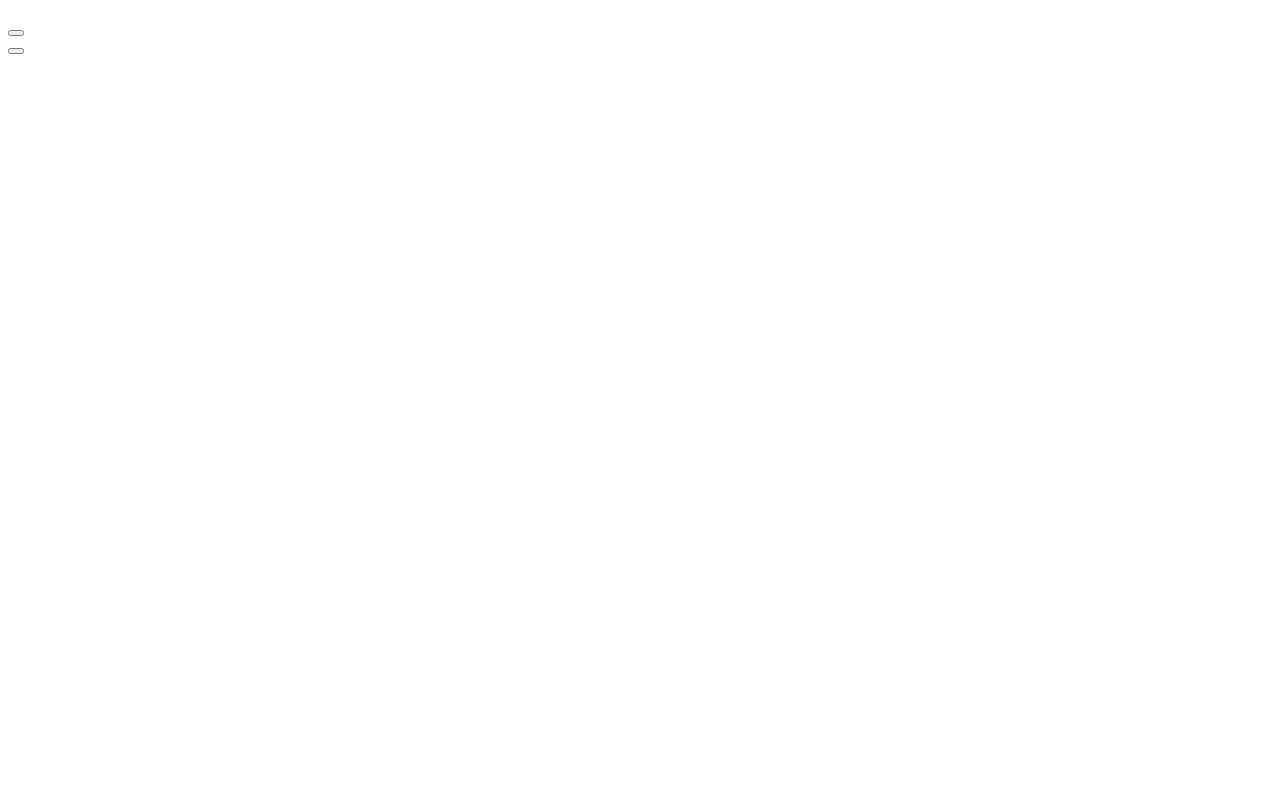
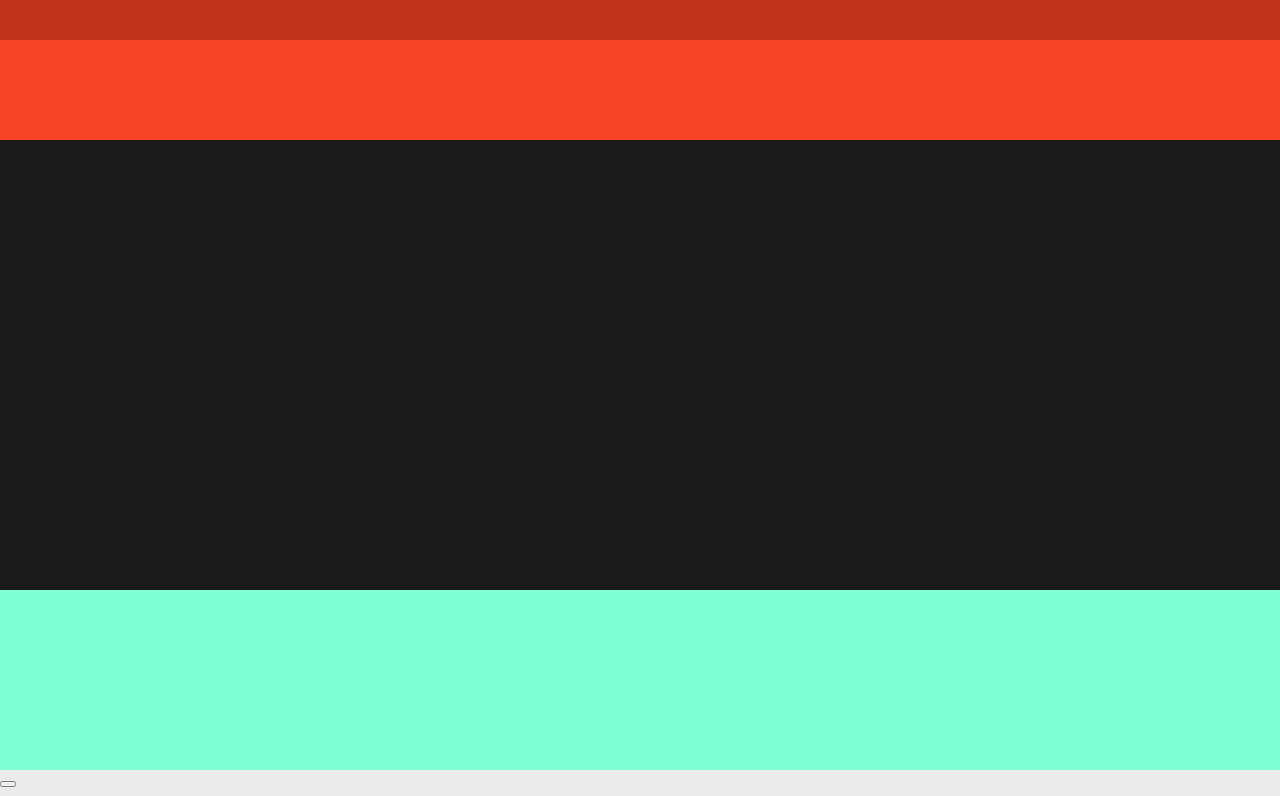
Before and after one commit to DiAugust/bertholdo, a plain HTML site: page index.html in a window 1280 px wide. Shown: the top 796 px of the page. Drawn offline with Linux system fonts and the light colour scheme.

Commit message:
esqueleto com css

```diff
--- a/css/style.css
+++ b/css/style.css
@@ -0,0 +1,67 @@
+body {
+    padding: 0;
+    margin: 0;
+    box-sizing: border-box;
+    overflow-x: hidden;
+}
+
+nav {
+    width: 100vw;
+    height: 140px;
+    display: flex;
+    flex-direction: column;
+}
+
+nav #nav-top {
+    width: 100vw;
+    height: 40px;
+    background-color: #C3321B;
+}
+
+nav #nav-bot {
+    width: 100vw;
+    height: 100px;
+    background-color: #F64225;
+}
+
+#home-carousel {
+    width: 100vw;
+    height: 450px;
+    background-color: #1A1A1A;
+}
+
+#home-description {
+    width: 100vw;
+    height: 180px;
+    background-color: aquamarine;
+}
+
+#products {
+    width: 100vw;
+    height: 700px;
+    background-color: #EBEBEB;
+}
+
+#whatsapp {
+    width: 100vw;
+    height: 360px;
+    background-color: #FFFFFF;
+}
+
+#form {
+    width: 100vw;
+    height: 600px;
+    background-color: #292728;
+}
+
+#footer {
+    width: 100vw;
+    height: 360px;
+    background-color: #231F20;
+}
+
+#footer-bot {
+    width: 100vw;
+    height: 40px;
+    background-color: #100E0F;
+}
--- a/index.html
+++ b/index.html
@@ -33,7 +33,6 @@
         </div>
     </div>
     <div id="products">
-        <h3></h3>
         <div id="products-carousel">
             <button aria-label="back"></button>
             <div class="product">
@@ -77,6 +76,9 @@
     <div id="footer">
 
     </div>
+    <div id="footer-bot">
+
+    </div>
 </body>
 <script src="./js/main.js"></script>
 </html>
```
